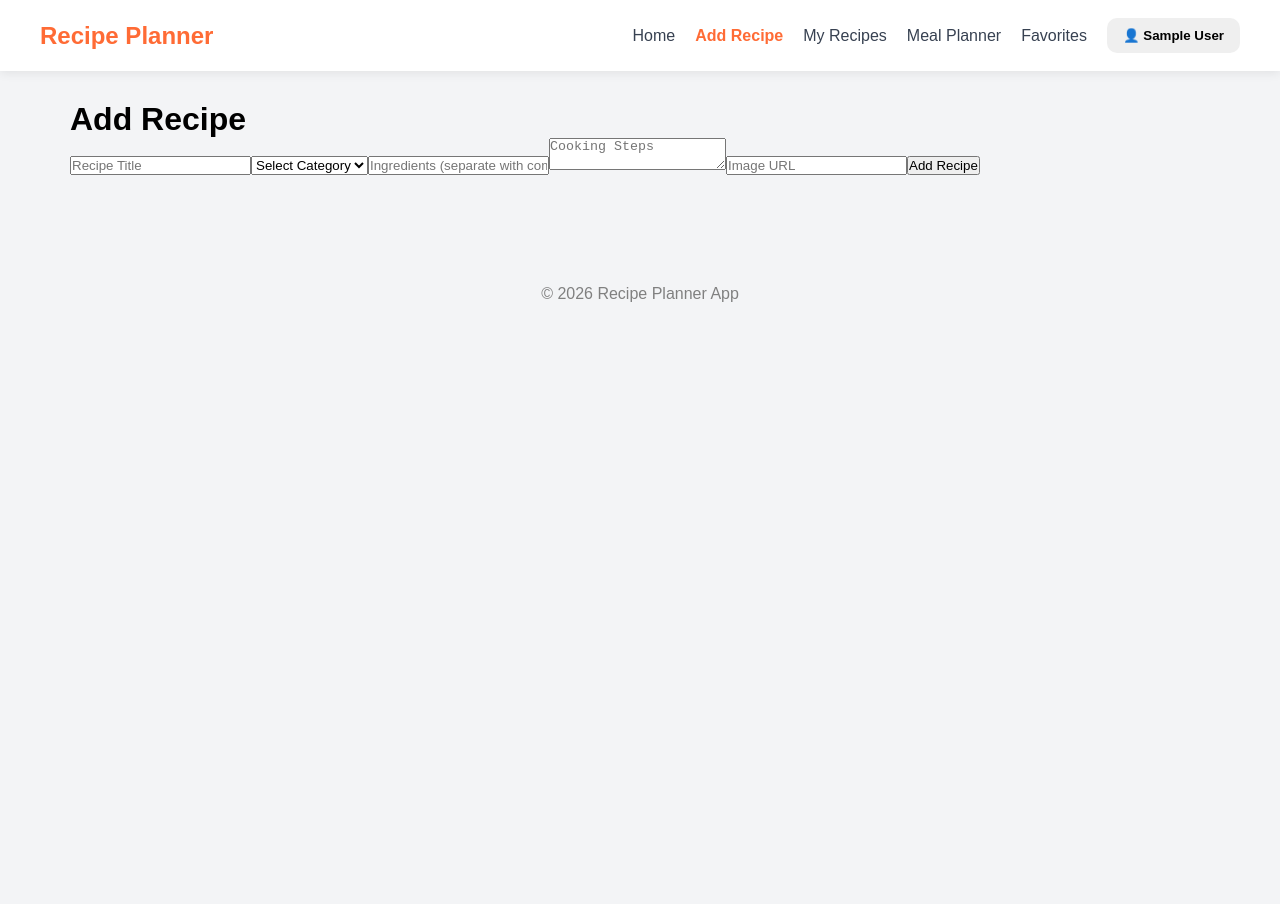
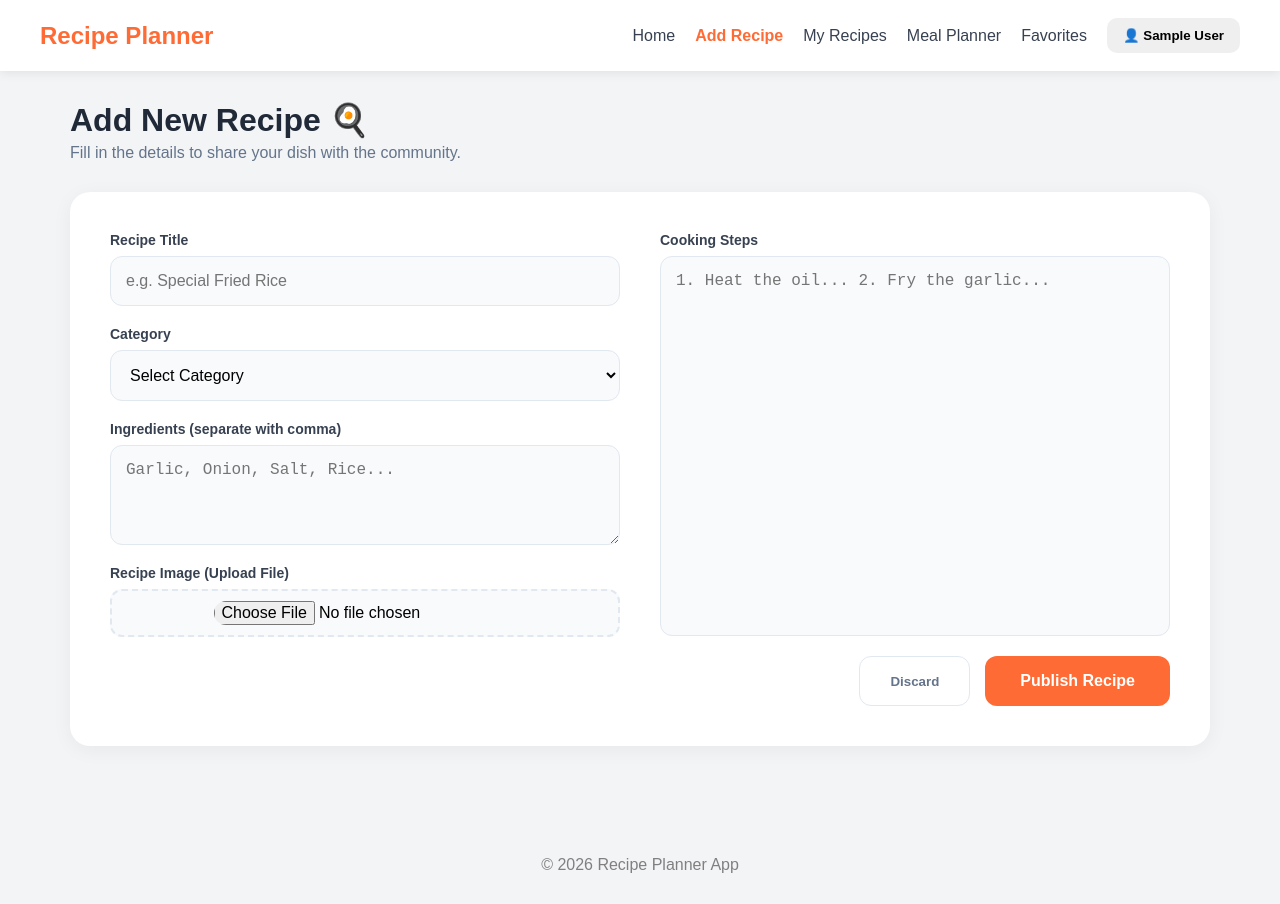
Before and after one commit to shaniarizka/recipe-meal-planner, a React (Vite) app: page /add-recipe in a window 1280 px wide. Before the commit the page ends 800 px from the top, so only its background shows below. Built offline with nearby package versions, Linux system fonts and the light colour scheme; no server answers; the database is empty; sample sign-in values are in the browser's storage.

Commit message:
edit AddRecipe page

```diff
--- a/src/firebase/firebase.js
+++ b/src/firebase/firebase.js
@@ -1,6 +1,7 @@
 import { initializeApp } from "firebase/app";
 import { getAuth } from "firebase/auth";
 import { getFirestore } from "firebase/firestore";
+import { getStorage } from "firebase/storage"; // Tambahan import untuk Storage
 
 const firebaseConfig = {
   apiKey: "AIzaSyClWqtc2ySs6sYkbodYUntuzhcud_OjvaQ",
@@ -12,6 +13,10 @@ const firebaseConfig = {
   measurementId: "G-6GCF6BEGNG"
 };
 
+// Inisialisasi Firebase
 const app = initializeApp(firebaseConfig);
+
+// Export layanan yang digunakan
 export const auth = getAuth(app);
 export const db = getFirestore(app);
+export const storage = getStorage(app); // Tambahan export untuk Storage
--- a/src/index.css
+++ b/src/index.css
@@ -1047,3 +1047,146 @@ select:focus {
 .stat-card p {
   color: gray;
 }
+
+/* --- NEW WEB-WIDE ADD RECIPE STYLING --- */
+
+.web-header {
+  margin-bottom: 30px;
+}
+
+.web-header h1 {
+  font-size: 32px;
+  color: #1f2937;
+  margin-bottom: 5px;
+}
+
+.web-header p {
+  color: #64748b;
+}
+
+/* Membuat form menjadi grid 2 kolom di layar Web */
+.add-recipe-grid-form {
+  display: grid;
+  grid-template-columns: 1fr 1fr; /* Membagi dua sama rata */
+  gap: 40px;
+  background: white;
+  padding: 40px;
+  border-radius: 20px;
+  box-shadow: 0 4px 20px rgba(0, 0, 0, 0.05);
+}
+
+.form-column-left, .form-column-right {
+  display: flex;
+  flex-direction: column;
+  gap: 20px;
+}
+
+.input-field-web {
+  display: flex;
+  flex-direction: column;
+  gap: 8px;
+}
+
+.input-field-web label {
+  font-weight: 700;
+  color: #374151;
+  font-size: 14px;
+}
+
+.input-field-web input,
+.input-field-web select,
+.input-field-web textarea {
+  padding: 15px;
+  border: 1.5px solid #e2e8f0;
+  border-radius: 12px;
+  font-size: 16px;
+  background: #f8fafc;
+  transition: 0.3s ease;
+}
+
+.input-field-web input:focus,
+.input-field-web select:focus,
+.input-field-web textarea:focus {
+  border-color: #ff6b35;
+  background: white;
+  box-shadow: 0 0 0 4px rgba(255, 107, 53, 0.1);
+}
+
+/* Tinggi textarea khusus */
+.small-textarea {
+  min-height: 100px;
+  resize: vertical;
+}
+
+.large-textarea {
+  min-height: 380px; /* Lebih tinggi karena kolom langkah memasak biasanya panjang */
+  resize: none;
+}
+
+.web-form-actions {
+  display: flex;
+  justify-content: flex-end;
+  gap: 15px;
+  margin-top: auto; /* Tombol akan selalu berada di bawah kolom kanan */
+}
+
+.btn-primary-web {
+  padding: 16px 35px;
+  background-color: #ff6b35;
+  color: white;
+  border: none;
+  border-radius: 12px;
+  font-weight: 700;
+  font-size: 16px;
+  cursor: pointer;
+  transition: 0.3s ease;
+}
+
+.btn-primary-web:hover {
+  background-color: #e65a2b;
+  transform: translateY(-2px);
+}
+
+.btn-secondary-web {
+  padding: 16px 30px;
+  background: transparent;
+  color: #64748b;
+  border: 1.5px solid #e2e8f0;
+  border-radius: 12px;
+  font-weight: 600;
+  cursor: pointer;
+}
+
+/* Tetap responsif untuk tablet/HP */
+@media (max-width: 992px) {
+  .add-recipe-grid-form {
+    grid-template-columns: 1fr;
+    padding: 25px;
+  }
+
+  .large-textarea {
+    min-height: 250px;
+  }
+}
+
+/* addrecipe*/
+.file-upload-wrapper {
+  padding: 10px;
+  border: 2px dashed #e2e8f0;
+  border-radius: 12px;
+  background: #f8fafc;
+  text-align: center;
+}
+
+.file-upload-wrapper input {
+  border: none !important;
+  background: transparent !important;
+  padding: 0 !important;
+}
+
+.file-name {
+  margin-top: 8px;
+  font-size: 12px;
+  color: #ff6b35;
+  font-weight: 600;
+}
--- a/src/pages/AddRecipe.jsx
+++ b/src/pages/AddRecipe.jsx
@@ -2,157 +2,126 @@ import { useState } from "react";
 import { useAuth } from "../context/AuthContext";
 import { useNavigate } from "react-router-dom";
 import { collection, addDoc } from "firebase/firestore";
-import { db } from "../firebase/firebase";
+import { ref, uploadBytes, getDownloadURL } from "firebase/storage"; // Import Storage functions
+import { db, storage } from "../firebase/firebase"; // Import storage yang sudah diexport
 
-function AddRecipe({
-  recipes,
-  setRecipes,
-}) {
+function AddRecipe({ recipes, setRecipes }) {
   const { currentUser } = useAuth();
   const navigate = useNavigate();
   const [title, setTitle] = useState("");
   const [category, setCategory] = useState("");
   const [ingredients, setIngredients] = useState("");
   const [steps, setSteps] = useState("");
-  const [image, setImage] = useState("");
+  const [imageFile, setImageFile] = useState(null); // State untuk file gambar
+  const [uploading, setUploading] = useState(false); // State loading saat upload
+
   const handleSubmit = async (e) => {
     e.preventDefault();
-    if (!currentUser) {
-      alert("Please login first");
-      return;
-    }
+    if (!currentUser) return alert("Please login first");
+    if (!imageFile) return alert("Please select an image first");
+
+    setUploading(true); // Mulai loading
+
     try {
-      const docRef = await addDoc(
-        collection(db, "recipes"),
-        {
-          userId: currentUser.uid,
-          title,
-          category,
-          ingredients:
-            ingredients.split(","),
-          steps,
-          image,
-          createdAt:
-            new Date().toISOString(),
-        }
-      );
+      // 1. PROSES UPLOAD KE FIREBASE STORAGE
+      const storageRef = ref(storage, `recipes/${Date.now()}_${imageFile.name}`);
+      await uploadBytes(storageRef, imageFile);
+      const imageUrl = await getDownloadURL(storageRef); // Ambil link hasil upload
+
+      // 2. SIMPAN DATA KE FIRESTORE (Gunakan imageUrl hasil upload)
+      const docRef = await addDoc(collection(db, "recipes"), {
+        userId: currentUser.uid,
+        title,
+        category,
+        ingredients: ingredients.split(","),
+        steps,
+        image: imageUrl, // Link yang didapat dari storage
+        createdAt: new Date().toISOString(),
+      });
 
       const newRecipe = {
         id: docRef.id,
         userId: currentUser.uid,
         title,
         category,
-        ingredients:
-          ingredients.split(","),
+        ingredients: ingredients.split(","),
         steps,
-        image,
+        image: imageUrl,
       };
 
-      setRecipes([
-        ...recipes,
-        newRecipe,
-      ]);
-
-      alert("Recipe Added");
-
-      navigate("/");
+      setRecipes([...recipes, newRecipe]);
+      alert("Recipe Published!");
+      navigate("/my-recipes");
     } catch (error) {
-      console.log(error);
-      alert(
-        "Failed to add recipe"
-      );
+      console.error(error);
+      alert("Failed to upload image or save recipe");
+    } finally {
+      setUploading(false); // Selesai loading
     }
   };
 
   return (
-    <div className="form-container">
-      <h1>Add Recipe</h1>
-      <form onSubmit={handleSubmit}>
-        <input
-          type="text"
-          placeholder="Recipe Title"
-          value={title}
-          onChange={(e) =>
-            setTitle(e.target.value)
-          }
-          required
-        />
+    <div className="home-container">
+      <div className="web-header">
+        <h1>Add New Recipe 🍳</h1>
+        <p>Fill in the details to share your dish with the community.</p>
+      </div>
 
-        <select
-          value={category}
-          onChange={(e) =>
-            setCategory(e.target.value)
-          }
-          required
-        >
-          <option value="">
-            Select Category
-          </option>
+      <form onSubmit={handleSubmit} className="add-recipe-grid-form">
+        <div className="form-column-left">
+          <div className="input-field-web">
+            <label>Recipe Title</label>
+            <input type="text" placeholder="e.g. Special Fried Rice" value={title} onChange={(e) => setTitle(e.target.value)} required />
+          </div>
 
-          <option value="Breakfast">
-            Breakfast
-          </option>
+          <div className="input-field-web">
+            <label>Category</label>
+            <select value={category} onChange={(e) => setCategory(e.target.value)} required>
+              <option value="">Select Category</option>
+              <option value="Breakfast">Breakfast</option>
+              <option value="Chicken">Chicken</option>
+              <option value="Beef">Beef</option>
+              <option value="Seafood">Seafood</option>
+              <option value="Pasta">Pasta</option>
+              <option value="Dessert">Dessert</option>
+              <option value="Vegetarian">Vegetarian</option>
+              <option value="Side">Side</option>
+            </select>
+          </div>
 
-          <option value="Chicken">
-            Chicken
-          </option>
+          <div className="input-field-web">
+            <label>Ingredients (separate with comma)</label>
+            <textarea className="small-textarea" placeholder="Garlic, Onion, Salt, Rice..." value={ingredients} onChange={(e) => setIngredients(e.target.value)} required />
+          </div>
 
-          <option value="Beef">
-            Beef
-          </option>
+          {/* INPUT FILE GAMBAR BARU */}
+          <div className="input-field-web">
+            <label>Recipe Image (Upload File)</label>
+            <div className="file-upload-wrapper">
+                <input
+                   type="file"
+                   accept="image/*"
+                   onChange={(e) => setImageFile(e.target.files[0])}
+                   required
+                />
+                {imageFile && <p className="file-name">Selected: {imageFile.name}</p>}
+            </div>
+          </div>
+        </div>
 
-          <option value="Seafood">
-            Seafood
-          </option>
+        <div className="form-column-right">
+          <div className="input-field-web h-full">
+            <label>Cooking Steps</label>
+            <textarea className="large-textarea" placeholder="1. Heat the oil... 2. Fry the garlic..." value={steps} onChange={(e) => setSteps(e.target.value)} required />
+          </div>
 
-          <option value="Pasta">
-            Pasta
-          </option>
-
-          <option value="Dessert">
-            Dessert
-          </option>
-
-          <option value="Vegetarian">
-            Vegetarian
-          </option>
-
-          <option value="Side">
-            Side
-          </option>
-        </select>
-
-        <input
-          type="text"
-          placeholder="Ingredients (separate with comma)"
-          value={ingredients}
-          onChange={(e) =>
-            setIngredients(e.target.value)
-          }
-          required
-        />
-
-        <textarea
-          placeholder="Cooking Steps"
-          value={steps}
-          onChange={(e) =>
-            setSteps(e.target.value)
-          }
-          required
-        />
-
-        <input
-          type="text"
-          placeholder="Image URL"
-          value={image}
-          onChange={(e) =>
-            setImage(e.target.value)
-          }
-        />
-
-        <button type="submit">
-          Add Recipe
-        </button>
+          <div className="web-form-actions">
+            <button type="button" className="btn-secondary-web" onClick={() => navigate(-1)} disabled={uploading}>Discard</button>
+            <button type="submit" className="btn-primary-web" disabled={uploading}>
+              {uploading ? "Uploading..." : "Publish Recipe"}
+            </button>
+          </div>
+        </div>
       </form>
     </div>
   );
```
